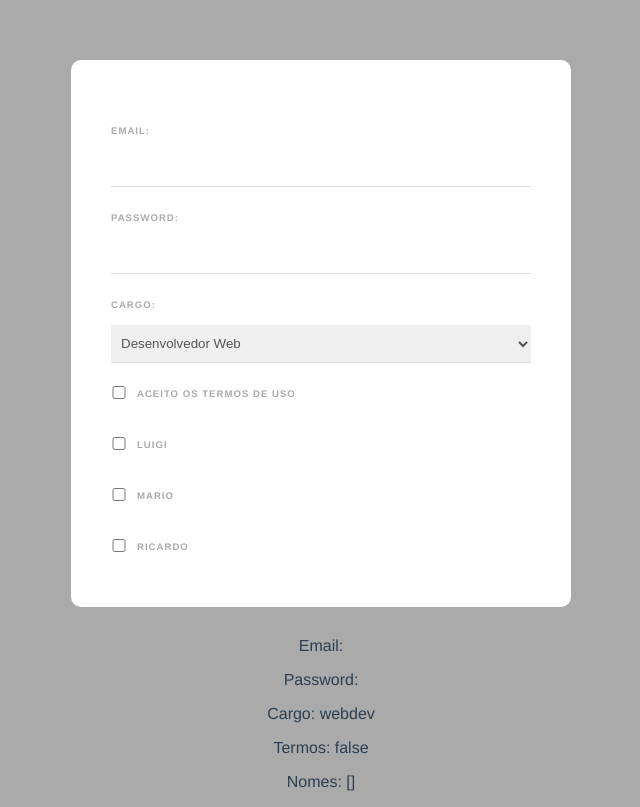
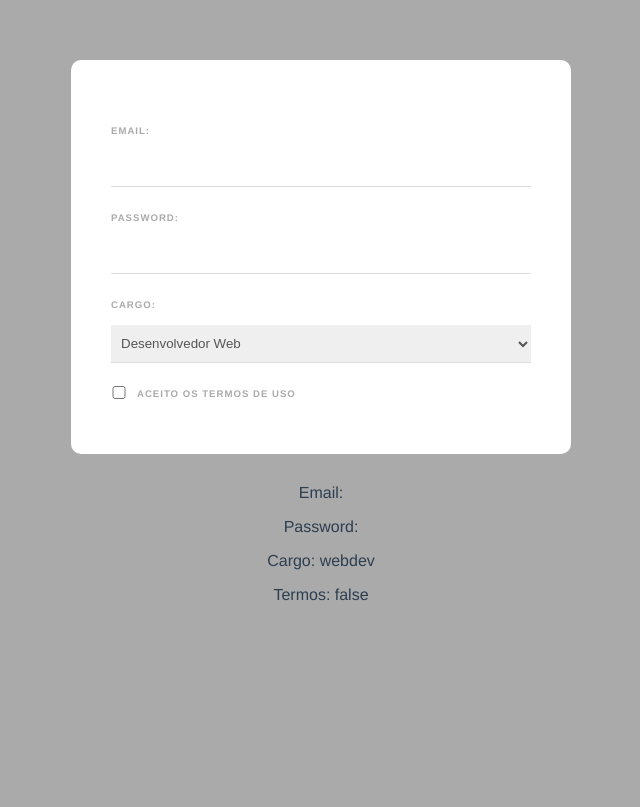
Before and after one commit to MaoDoBan/web-formulario-vue, a Vue app: page / in a window 1280 px wide. Shown: the whole page, without its empty margins (319-959 px from the left). Built offline with nearby package versions, Linux system fonts and the light colour scheme.

Commit message:
removendo grupo de checkboxes nomes

```diff
--- a/src/components/Formulario.vue
+++ b/src/components/Formulario.vue
@@ -16,25 +16,11 @@
       <input type="checkbox" required v-model="termos">
       <label>Aceito os termos de uso</label>
     </div>
-
-    <div>
-      <input type="checkbox" value="luigi" v-model="nomes">
-      <label>Luigi</label>
-    </div>
-    <div>
-      <input type="checkbox" value="mario" v-model="nomes">
-      <label>Mario</label>
-    </div>
-    <div>
-      <input type="checkbox" value="ricardo" v-model="nomes">
-      <label>Ricardo</label>
-    </div>
   </form>
   <p>Email: {{ email }}</p>
   <p>Password: {{ password }}</p>
   <p>Cargo: {{ cargo }}</p>
   <p>Termos: {{ termos }}</p>
-  <p>Nomes: {{ nomes }}</p>
 </template>
 
 <script>
@@ -44,8 +30,7 @@ export default {
       email: "",
       password: "",
       cargo: "webdev",
-      termos: false,
-      nomes: []
+      termos: false
     };
   }
 }
```
